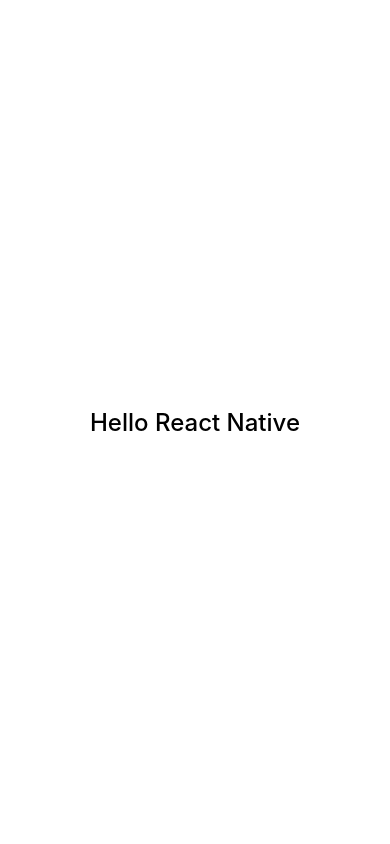
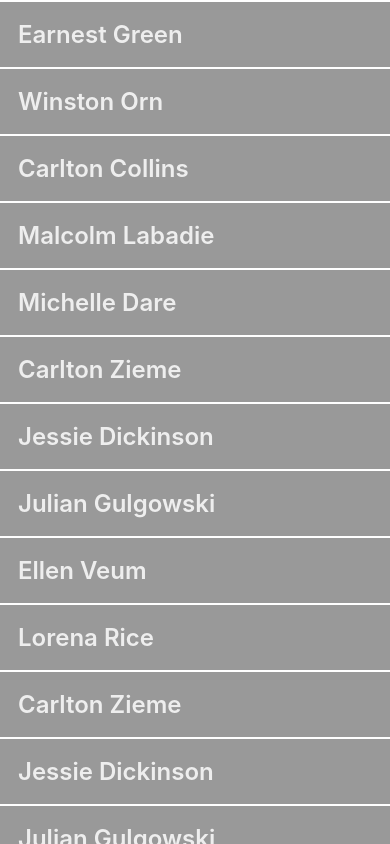
Before and after one commit to gary-jipp/demo-react-native-list, a React Native app: screen / in a window 390 px wide. Built offline with nearby package versions, Linux system fonts and the light colour scheme.

Commit message:
Add list

```diff
--- a/src/App.tsx
+++ b/src/App.tsx
@@ -1,11 +1,34 @@
-import React from 'react';
-import {SafeAreaView, StyleSheet, StatusBar, Text} from 'react-native';
+import React, {useEffect, useState} from 'react';
+import {SafeAreaView, StyleSheet, StatusBar, View, Text} from 'react-native';
+import {ScrollView} from 'react-native';
+import friendData from './mockData';
 
 const App = function () {
+  type FriendType = {
+    id: string;
+    name: string;
+  };
+
+  const [friends, setFriends] = useState<FriendType[]>([]);
+
+  useEffect(() => {
+    setFriends(friendData);
+  }, []);
+
+  const friendList = friends.map(friend => {
+    return (
+      <View key={friend.id} style={styles.list}>
+        <Text style={styles.text}>{friend.name}</Text>
+      </View>
+    );
+  });
+
   return (
     <SafeAreaView style={styles.container}>
       <StatusBar />
-      <Text style={styles.text}>Hello React Native</Text>
+      <ScrollView>
+        <View>{friendList}</View>
+      </ScrollView>
     </SafeAreaView>
   );
 };
@@ -13,10 +36,15 @@
 const styles = StyleSheet.create({
   container: {
     flex: 1,
-    justifyContent: 'center',
-    alignItems: 'center',
+    alignItems: 'stretch',
   },
-  text: {fontSize: 24, fontWeight: '500'},
+  list: {
+    padding: 18,
+    marginTop: 2,
+
+    backgroundColor: '#999',
+  },
+  text: {fontSize: 24, fontWeight: '600', color: '#EEE'},
 });
 
 export default App;
--- /dev/null
+++ b/src/mockData.js
@@ -0,0 +1,65 @@
+const friendData = [
+  {
+    id: '1',
+    name: 'Earnest Green',
+  },
+  {
+    id: '2',
+    name: 'Winston Orn',
+  },
+  {
+    id: '3',
+    name: 'Carlton Collins',
+  },
+  {
+    id: '4',
+    name: 'Malcolm Labadie',
+  },
+  {
+    id: '5',
+    name: 'Michelle Dare',
+  },
+  {
+    id: '6',
+    name: 'Carlton Zieme',
+  },
+  {
+    id: '7',
+    name: 'Jessie Dickinson',
+  },
+  {
+    id: '8',
+    name: 'Julian Gulgowski',
+  },
+  {
+    id: '9',
+    name: 'Ellen Veum',
+  },
+  {
+    id: '10',
+    name: 'Lorena Rice',
+  },
+
+  {
+    id: '11',
+    name: 'Carlton Zieme',
+  },
+  {
+    id: '12',
+    name: 'Jessie Dickinson',
+  },
+  {
+    id: '13',
+    name: 'Julian Gulgowski',
+  },
+  {
+    id: '14',
+    name: 'Ellen Veum',
+  },
+  {
+    id: '15',
+    name: 'Lorena Rice',
+  },
+];
+
+export default friendData;
```
